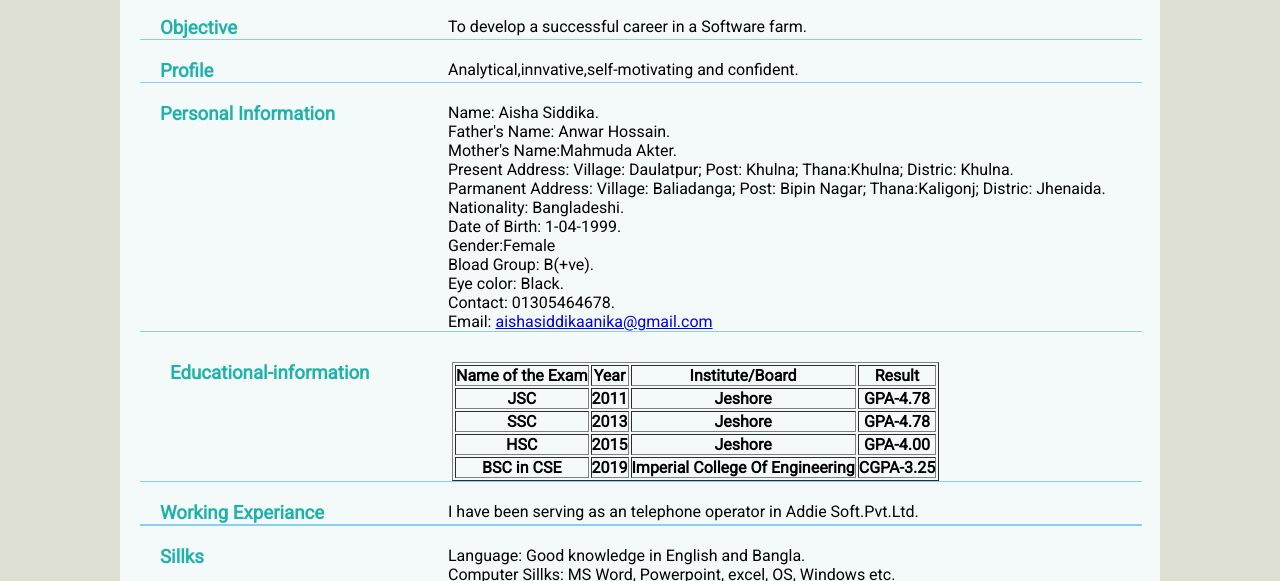
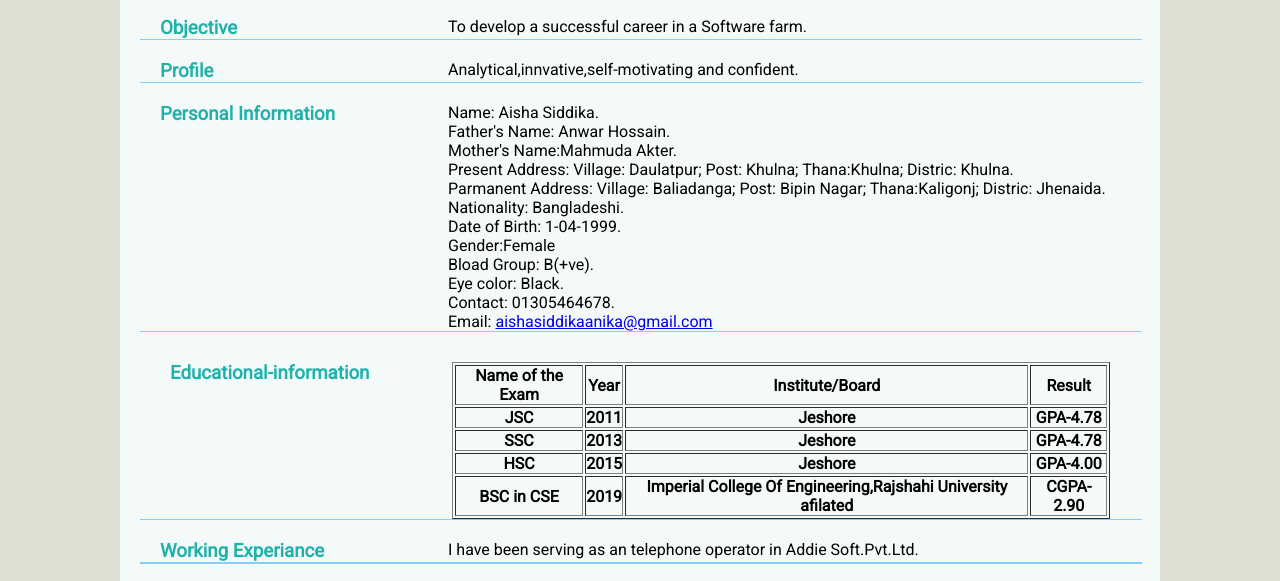
Before and after one commit to Aisha-0118/aisha-0118.github.io, a plain HTML site: page index.html in a window 1280 px wide. Shown: the part 171-752 px from the top of the page. Drawn offline with Linux system fonts and the light colour scheme.

Commit message:
Update index.html

```diff
--- a/index.html
+++ b/index.html
@@ -129,8 +129,8 @@
                                 <th>BSC in CSE</th>
                                 <th>2019</th>
 
-                                <th>Imperial College Of Engineering</th>
-                                <th>CGPA-3.25</th>
+                                <th>Imperial College Of Engineering,Rajshahi University afilated </th>
+                                <th>CGPA-2.90</th>
                             </tr>
                         </table>
 
```
